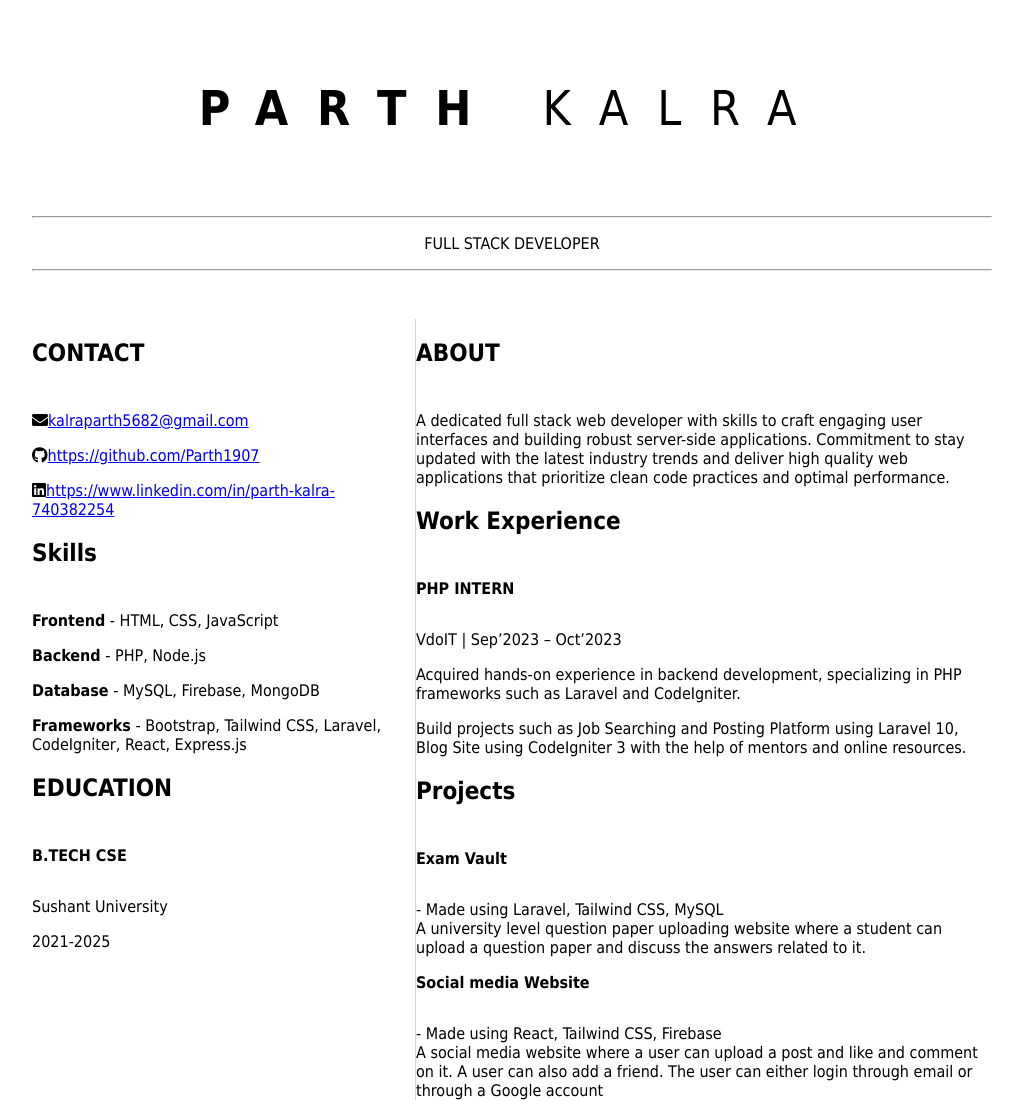
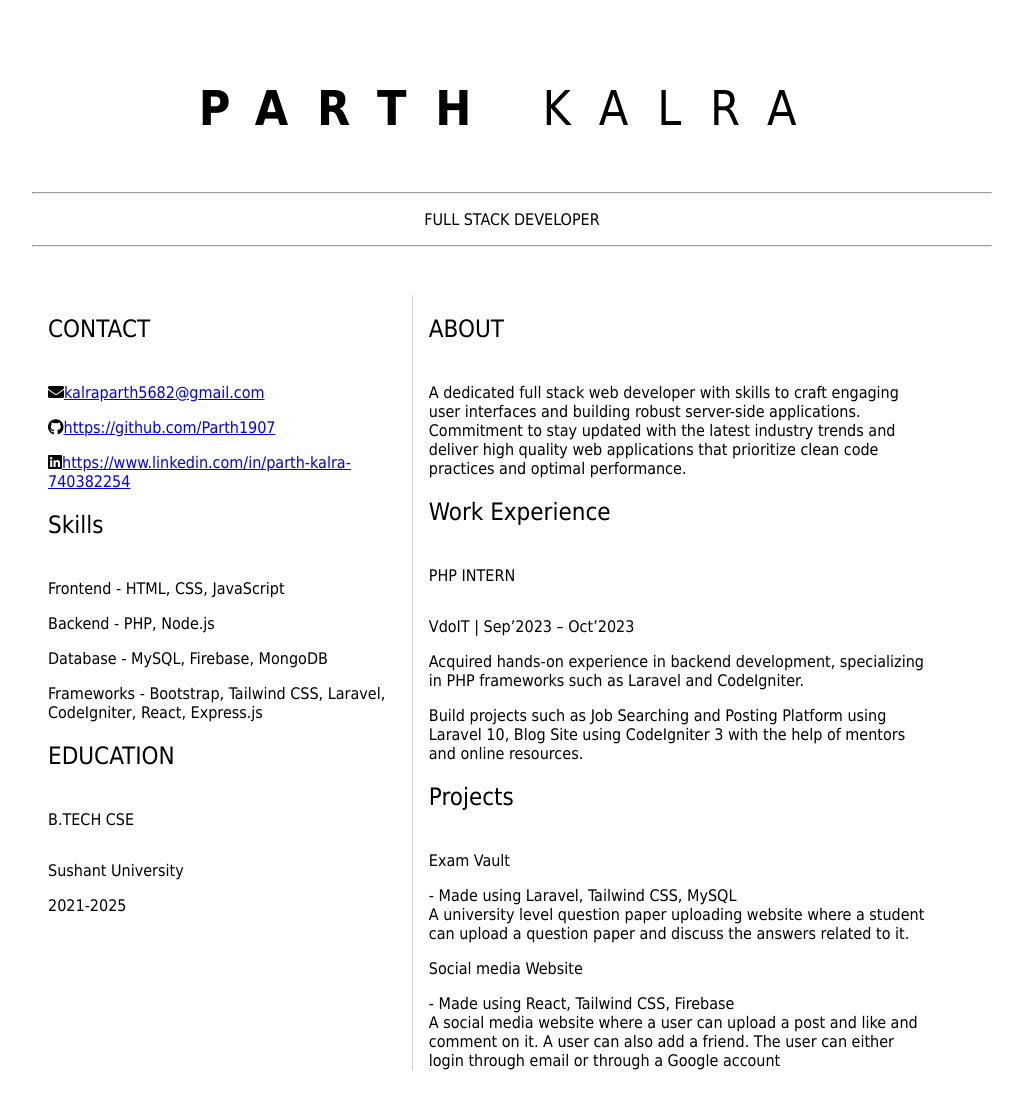
Before and after one commit to Parth1907/Resume, a plain HTML site: page index.html in a window 1280 px wide. Shown: the whole page, without its empty margins (128-1151 px from the left). After the commit the page ends 1070 px from the top, so only its background shows below. Drawn offline with Linux system fonts and the light colour scheme.

Commit message:
added some spacing

```diff
--- a/index.html
+++ b/index.html
@@ -24,18 +24,23 @@
             font-size: 1em;
             padding-bottom: 1em;
         }
+
+        h1,h2,h3 {
+            font-weight: 100;
+            margin-bottom: 0;
+        }
     </style>
 </head>
 
 <body class="max-w-[960px] m-auto"
     style="font-family:'Seoge UI',Tahoma, Geneva, Verdana, sans-serif; max-width: 960px; margin: auto;">
-    <header>
-        <h1 style="font-weight: normal;text-align:center"><strong>PARTH</strong> KALRA</h1>
+    <header style="text-align:center; text-align:center">
+        <h1 style="font-weight: normal;"><strong>PARTH</strong> KALRA</h1>
         <hr>
-        <p style="text-align:center">FULL STACK DEVELOPER</p>
+        <p>FULL STACK DEVELOPER</p>
         <hr>
     </header>
-    <main style="display: grid; grid-template-columns: 40% 60%; margin-top:3em ">
+    <main style="display: grid; grid-template-columns: 40% 60%; margin-top:3em;margin-right: 2em;margin-left: 1em; ">
         <article style="border-right: 1px solid lightgray;">
             <section id="contact">
                 <h2>CONTACT</h2>
@@ -73,7 +78,7 @@
                 <p>2021-2025</p>
             </section>
         </article>
-        <article>
+        <article style="margin-left: 1em;margin-right: 2em;">
             <section>
                 <h2>ABOUT</h2>
                 <p>A dedicated full stack web developer with skills to craft engaging user interfaces and building
```
